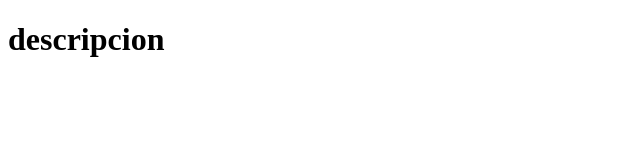
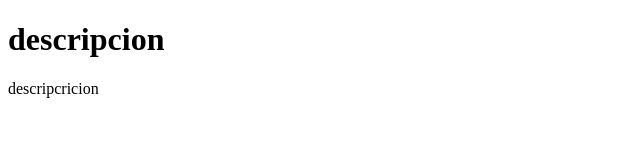
Before and after one commit to carlosJO-1988/practica, a plain HTML site: page index.html in a window 1280 px wide. Shown: the whole page, without its empty margins (0-640 px from the left). Drawn offline with Linux system fonts and the light colour scheme.

Commit message:
segundo commit

```diff
--- a/index.html
+++ b/index.html
@@ -7,5 +7,6 @@
 </head>
 <body>
     <h1>descripcion</h1>
+    <p>descripcricion</p>
 </body>
 </html>
```
